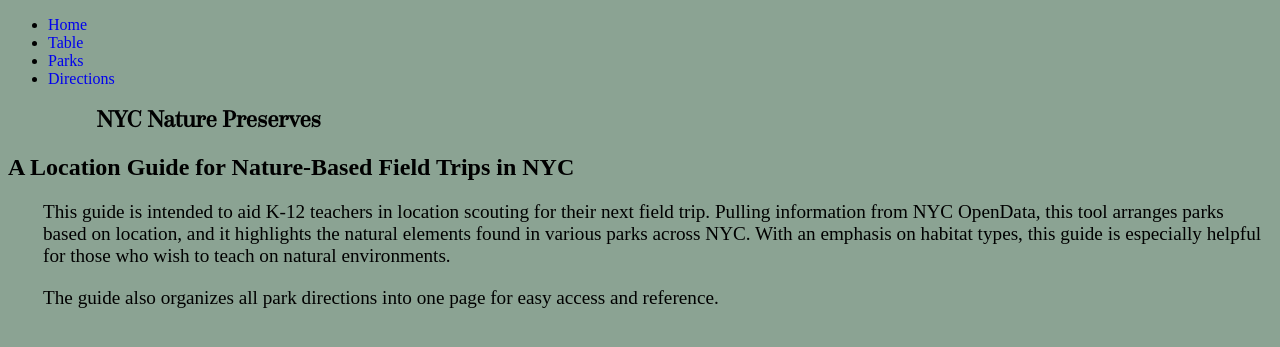
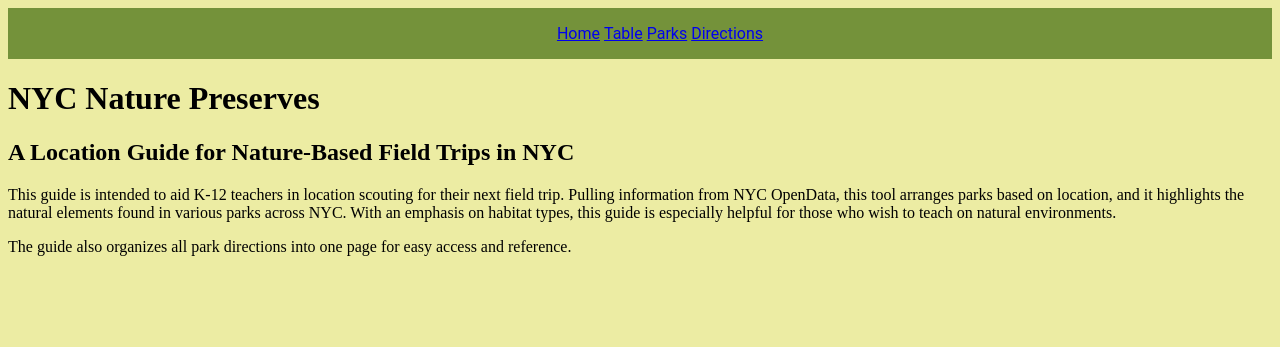
Before and after one commit to annabellamelvin/annabellamelvin.github.io, a Jekyll site: the page Nature_Preserves/index.html, which Jekyll copies as it is, in a window 1280 px wide. Shown: the top 347 px of the page. Built offline with Jekyll 4.4.1, drawn with Linux system fonts in a browser that asks for light colours.

Commit message:
Update index.css

```diff
--- a/css/index.css
+++ b/css/index.css
@@ -2,49 +2,27 @@
 	font-family: QuestaGrandeRegular;
 	src: url("/css/2-questa_grande_regular_31.otf") format("opentype");
 	font-weight: normal;
-    font-style: normal;
-}
-body{
-	font-family: 'OpenSans';
-	background-color: #8BA393;
+  font-style: normal;
 }
 
-div.header{padding-bottom: 140px;
-width: 100%;}
-
-div.menu{
-    position: fixed;
-    right: 30%;
-    top: 0;
+body {
+	font-family: 'OpenSans';
+	background-color: #ececa3;
 }
 
-a{
-	text-decoration: none;
-	color: E7EAD2;
+h1 {
 }
 
-li.menu{
-	list-style-type: none;
-	font-family: 'QuestaGrandeRegular';
-	font-size: 2em;
-	font-weight: 500;
-	padding-top: 5px;
-	padding-bottom: 5px;
-	display: inline-block;
-	color: #07452A;
+.tabs {
+	display: flex;
+	justify-content: center;
+
+	background-color: #74923A;
 }
 
-h1{
-    font-family: 'QuestaGrandeRegular';
-    font-size: 1.5em;
-    padding-left: 25px;
-    margin-left: 5%;
-    text-align: left;
+.tabs li {
+	list-style-type: none;
+	display: inline;
+	font-family: 'Roboto';
+
 }
-
-p{
-	font-size: 1.2em;
-	margin: 0;
-	padding-left: 35px;
-	padding-bottom: 20px;
-}
```
